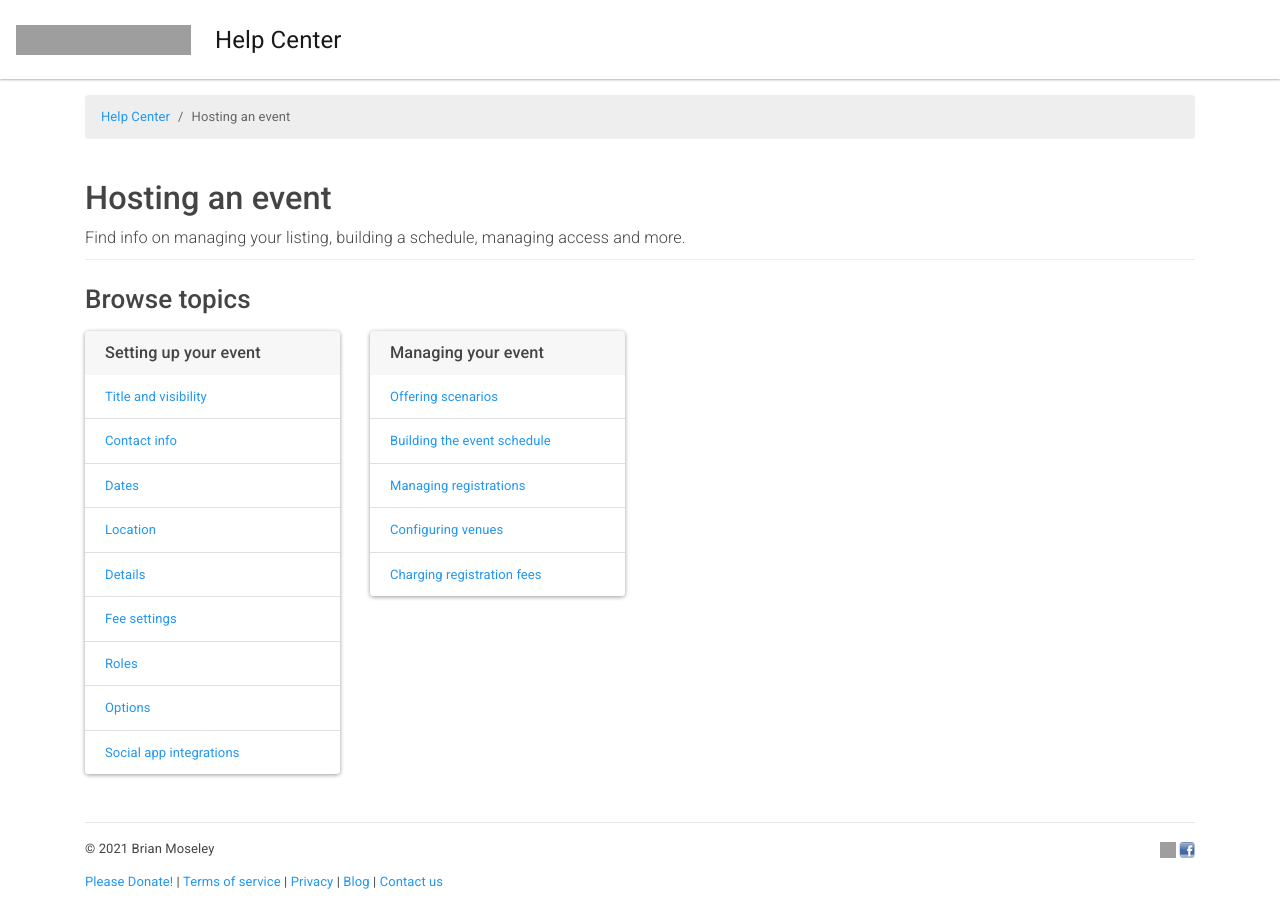
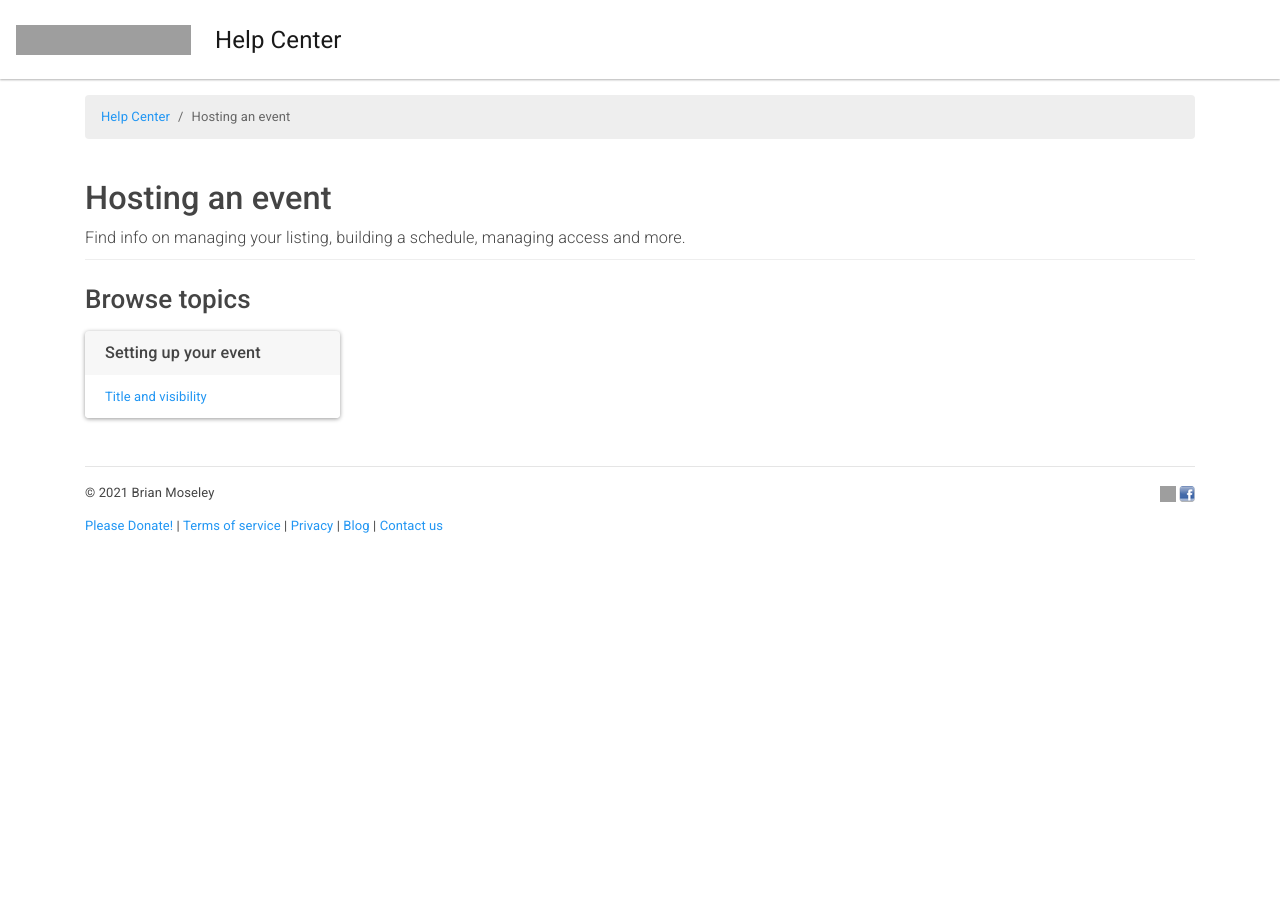
Before and after one commit to warhorn/help.warhorn.net, a Jekyll site: the page built from hosting-an-event/index.html, in a window 1280 px wide. Built offline with Jekyll 4.4.1, drawn with Linux system fonts in a browser that asks for light colours; nearby versions of some CDN libraries; grey boxes are pictures that could not be loaded.

Commit message:
make categories dynamic

```diff
--- a/hosting-an-event/index.html
+++ b/hosting-an-event/index.html
@@ -29,61 +32,41 @@ lead: Find info on managing your listing, building a schedule, managing access a
 <h2 class="mt-4 mb-3">Browse topics</h2>
 
 <div class="row">
+  <!-- display: block -->
+  {% for topic in page.topics %}
+
+  <!-- display: block -->
+  {% assign articles = site.pages | where:"type","article" | where:"topic",topic
+  %}
+
+  <!-- display: block -->
+  {% if articles.size > 0 %}
+
   <div class="col col-xl-3">
     <div class="card">
       <div class="card-header">
-        <h5 class="card-title mb-0">Setting up your event</h5>
+        <h5 class="card-title mb-0">
+          {{ topic | split: "-" | join: " " | capitalize }}
+        </h5>
       </div>
+
       <ul class="list-group list-group-flush">
+        <!-- display: block -->
+        {% for article in articles %}
+
         <li class="list-group-item">
-          <a href="setting-up-your-event/title-and-visibility"
-            >Title and visibility</a
-          >
+          <a href="{{ article.url }}">{{ article.title }}</a>
         </li>
-        <li class="list-group-item">
-          <a href="setting-up-your-event/contact-info">Contact info</a>
-        </li>
-        <li class="list-group-item">
-          <a href="setting-up-your-event/dates">Dates</a>
-        </li>
-        <li class="list-group-item">
-          <a href="setting-up-your-event/location">Location</a>
-        </li>
-        <li class="list-group-item">
-          <a href="setting-up-your-event/details">Details</a>
-        </li>
-        <li class="list-group-item">
-          <a href="setting-up-your-event/fee-settings">Fee settings</a>
-        </li>
-        <li class="list-group-item">
-          <a href="setting-up-your-event/roles">Roles</a>
-        </li>
-        <li class="list-group-item">
-          <a href="setting-up-your-event/options">Options</a>
-        </li>
-        <li class="list-group-item">
-          <a href="setting-up-your-event/social">Social app integrations</a>
-        </li>
+
+        <!-- display: block -->
+        {% endfor %}
       </ul>
     </div>
   </div>
 
-  <div class="col col-xl-3">
-    <div class="card">
-      <div class="card-header">
-        <h5 class="card-title mb-0">Managing your event</h5>
-      </div>
-      <ul class="list-group list-group-flush">
-        <li class="list-group-item"><a href="#">Offering scenarios</a></li>
-        <li class="list-group-item">
-          <a href="#">Building the event schedule</a>
-        </li>
-        <li class="list-group-item"><a href="#">Managing registrations</a></li>
-        <li class="list-group-item"><a href="#">Configuring venues</a></li>
-        <li class="list-group-item">
-          <a href="#">Charging registration fees</a>
-        </li>
-      </ul>
-    </div>
-  </div>
+  <!-- display: block -->
+  {% endif %}
+
+  <!-- display: block -->
+  {% endfor %}
 </div>
```
Also changed, not shown: other parts of hosting-an-event/index.html (+3 -0 lines), _layouts/topic_nav.html (+11 -5 lines).
